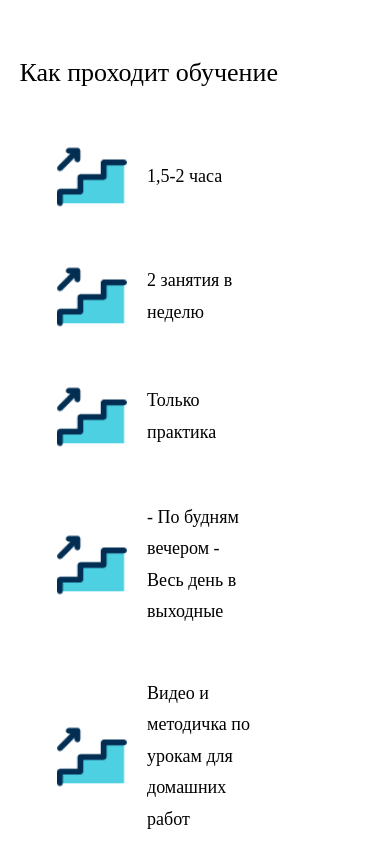
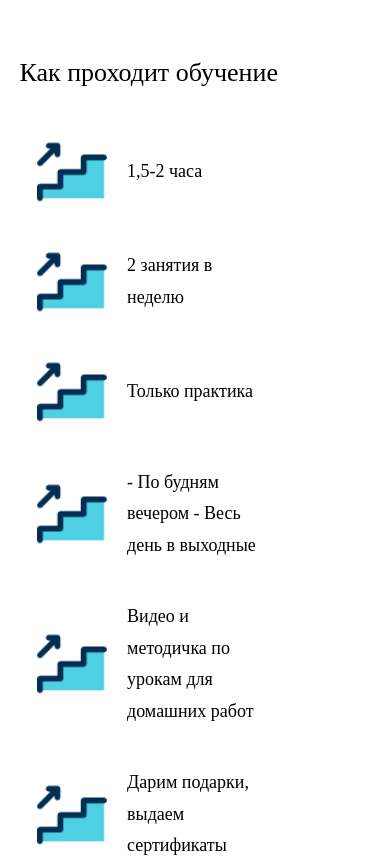
Before and after one commit to maxwellchaos/itschool, a plain HTML site: page index.html in a window 390 px wide. Shown: the part 5260-6125 px from the top of the page. Drawn offline with nearby package versions, Linux system fonts and the light colour scheme; a web font is replaced by a local one.

Commit message:
index page adaptive

```diff
--- a/sass/index.scss
+++ b/sass/index.scss
@@ -236,13 +236,15 @@ header {
 	}
 	.steps-container .item {
 		width: calc(50% - 10px);
-		margin: 5px;
+		margin: 15px 5px;
+		padding: 0;
 	}
 }
-@media screen and (max-width: 690px) {
+@media screen and (max-width: 700px) {
 	.steps-container .item {
 		width: 90%;
 		margin: 5px;
+		margin: 20px 5px;
 	}
 }
 
```
Also changed, not shown: css/index.css.
